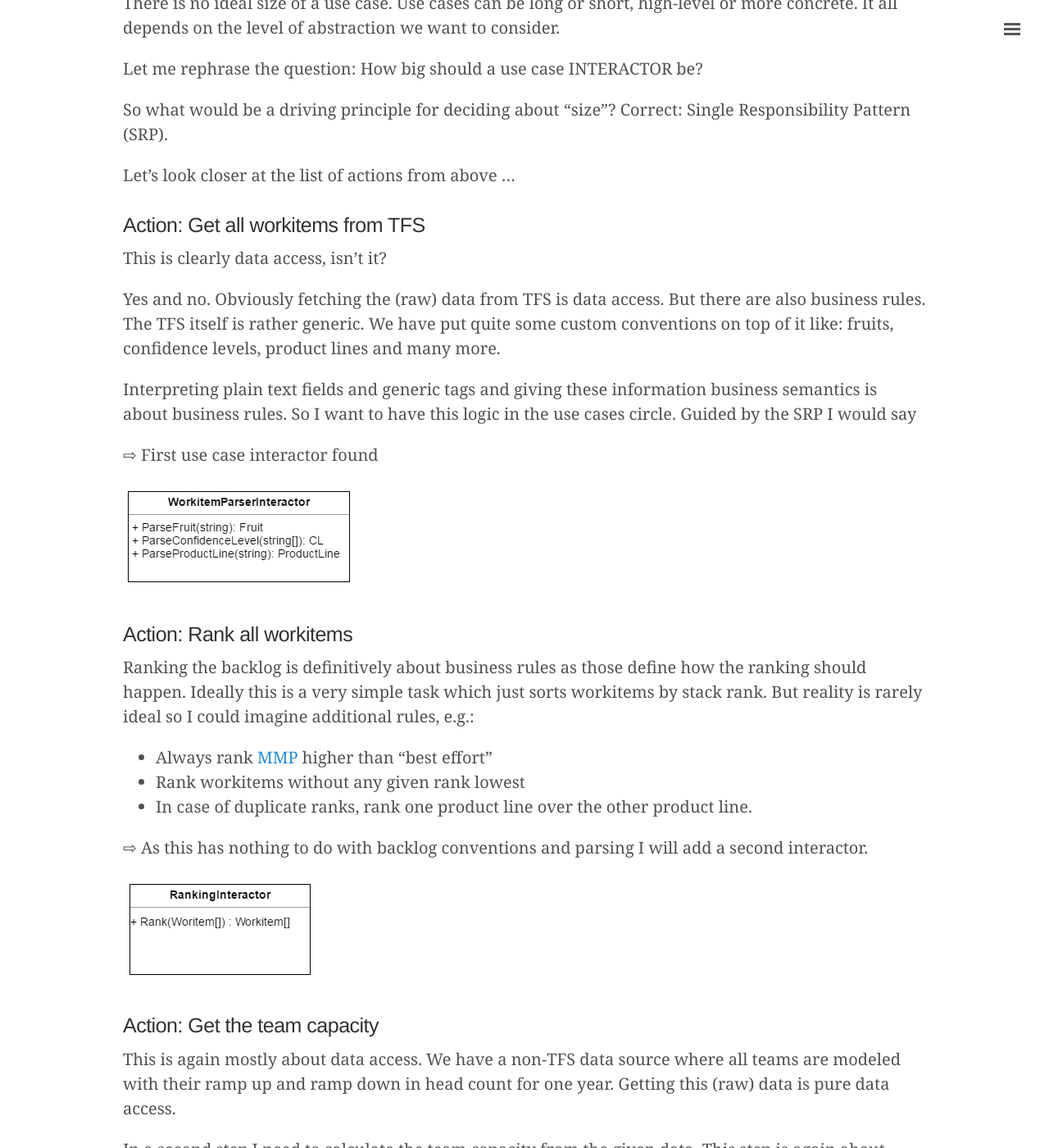
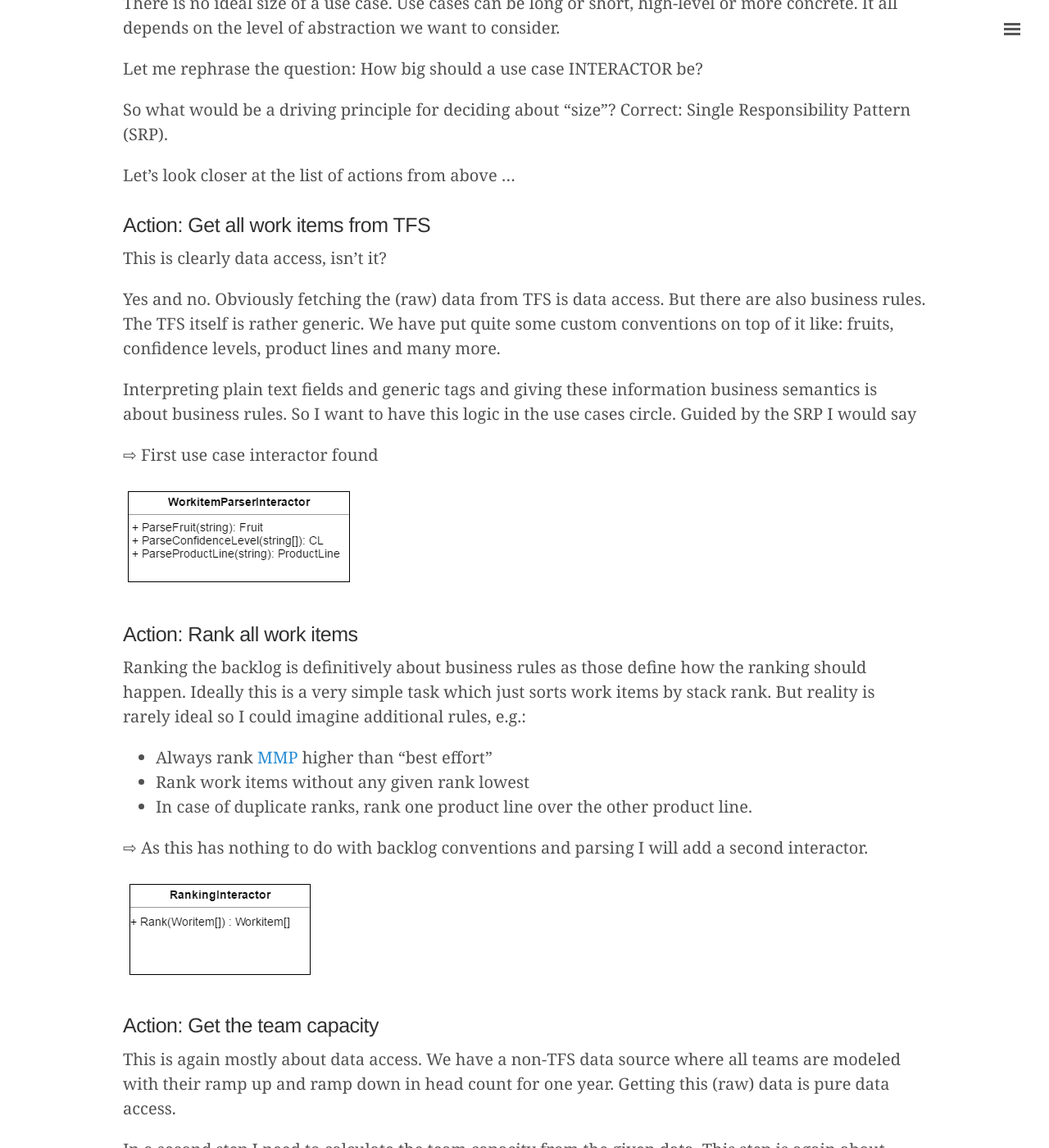
Before and after one commit to plainionist/plainionist.github.io, a Jekyll site: the page built from _posts/2018-02-11-Implementing-Clean-Architecture-UseCases.md, in a window 1280 px wide and 1400 px high, scrolled down 3124 px. Shown: the whole window at 82% size. Built offline with Jekyll 4.4.1, drawn with Linux system fonts in a browser that asks for light colours; comment, search, counter and statistics services are not loaded; some of the changed text lies outside the part shown.

Commit message:
some spelling fixes

```diff
--- a/_posts/2018-02-11-Implementing-Clean-Architecture-UseCases.md
+++ b/_posts/2018-02-11-Implementing-Clean-Architecture-UseCases.md
@@ -50,8 +50,8 @@ ranked backlog with cut-lines:
 Is providing this report a use case? On the most highest and abstract level: yes.
 The simplified "list of actions" is:
 
-1. Get all workitems from TFS (Team Foundation Server)
-2. Rank all workitems
+1. Get all work items from TFS (Team Foundation Server)
+2. Rank all work items
 3. Get the team capacity
 4. Determine the cut-lines
 5. Generate the report (including all further details like TFS links and hints for missing information)
@@ -71,7 +71,7 @@ So what would be a driving principle for deciding about "size"? Correct: Single
 
 Let's look closer at the list of actions from above ...
 
-### Action: Get all workitems from TFS
+### Action: Get all work items from TFS
 
 This is clearly data access, isn't it?
 
@@ -86,15 +86,15 @@ So I want to have this logic in the use cases circle. Guided by the SRP I would
 
 <img src="{{ site.url }}/assets/clean-architecture/WorkitemParserInteractor.png" class="dynimg" title="API of the WorkitemParserInteractor" alt="The WorkitemParserInteractor provides methods to parse plain text from TFS fields to get domain object like fruits, confidence levels and product lines."/>
 
-### Action: Rank all workitems
+### Action: Rank all work items
 
 Ranking the backlog is definitively about business rules as those define how the ranking should happen. Ideally this is
-a very simple task which just sorts workitems by stack rank.
+a very simple task which just sorts work items by stack rank.
 But reality is rarely ideal so I could imagine additional rules, e.g.:
 
 - Always rank [MMP](https://agilesoftwareengineer.com/2013/08/28/minimum-viable-product-vs-minimum-marketable-product/) higher
   than "best effort"
-- Rank workitems without any given rank lowest
+- Rank work items without any given rank lowest
 - In case of duplicate ranks, rank one product line over the other product line.
 
 &#8680; As this has nothing to do with backlog conventions and parsing I will add a second interactor.
@@ -180,7 +180,7 @@ In his [book](/Clean-Architecture/) Uncle Bob writes about database access:
 > interface will have a method named getLastNamesOfUsersWhoLoggedInAfter that takes a Date as its argument and
 > returns a list of last names.
 
-For our use case I will define two interfaces. One to get the workitems from TFS and one to get the team capacity
+For our use case I will define two interfaces. One to get the work items from TFS and one to get the team capacity
 information from the external service.
 
 <img src="{{ site.url }}/assets/clean-architecture/Interactors.DataAccess.png" class="dynimg" title="Dependencies between interactors and data stores" alt="Within the use case layer we define an interface IWorkitemRepository and an interface ITeamService. These are used by the interactors to access TFS and the team planning data. These interfaces are implemented in the interface adapter circle."/>
```
Also changed, not shown: _posts/2018-01-31-Implementing-Clean-Architecture.md (+2 -2 lines), _posts/2018-02-04-Implementing-Clean-Architecture-Scream.md (+1 -1 lines), _posts/2018-02-20-Implementing-Clean-Architecture-Controller-Presenter.md (+6 -6 lines), _posts/2018-03-18-Implementing-Clean-Architecture-AspNet.md (+1 -1 lines).
